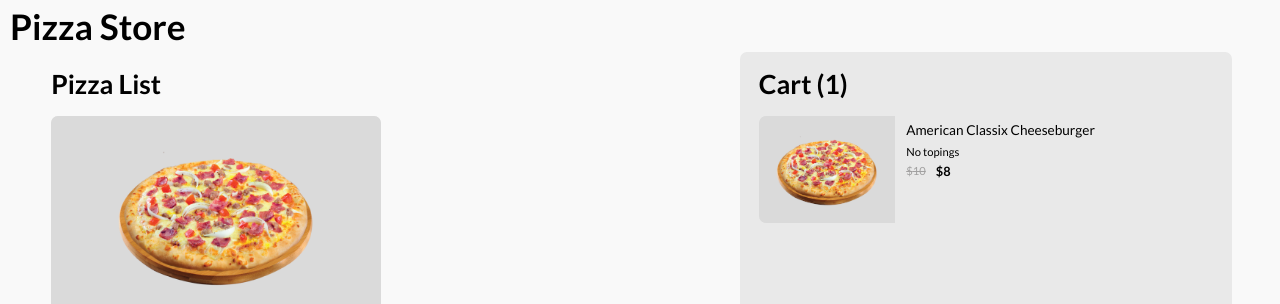
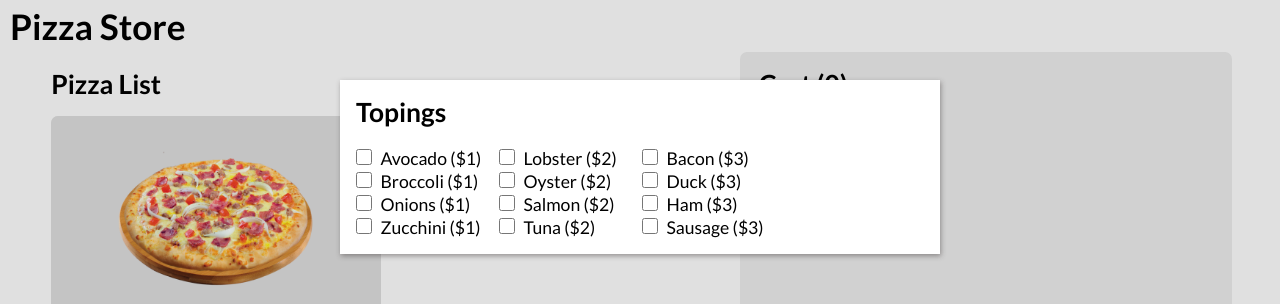
Before and after one commit to donnisnoni/pizza-store, a Svelte app: page / in a window 1280 px wide. Both pictures are taken after a click on the button 345 px from the left and 382 px from the top of the page. Shown: the top 304 px of the page. Built offline with nearby package versions, Linux system fonts and the light colour scheme.

Commit message:
Add toping items
Signed-off-by: Don Alfons Nisnoni <don@kronosinvestments.net>

```diff
--- a/src/App.svelte
+++ b/src/App.svelte
@@ -1,7 +1,10 @@
 <script>
   import Item from "./components/Item.svelte";
   import CartItem from "./components/CartItem.svelte";
+  import SelectTopingsModal from "./components/SelectTopingsModal.svelte";
   import { carts } from "./stores/Carts";
+
+  let selectTopingModal;
 
   let pizzas = [
     {
@@ -37,8 +40,9 @@
   ];
 
   function addToCart(pizza) {
-    pizza.topings = [];
-    carts.update((prevCarts) => [...prevCarts, pizza]);
+    selectTopingModal.open();
+    // pizza.topings = [];
+    // carts.update((prevCarts) => [...prevCarts, pizza]);
   }
 </script>
 
@@ -64,4 +68,6 @@
       {/each}
     </div>
   </div>
+
+  <SelectTopingsModal bind:this={selectTopingModal} />
 </div>
--- /dev/null
+++ b/src/components/SelectTopingsModal.svelte
@@ -0,0 +1,80 @@
+<script>
+  let thisEl;
+
+  export let topings = [
+    {
+      label: "Avocado",
+      price: 1,
+    },
+    {
+      label: "Lobster",
+      price: 2,
+    },
+    {
+      label: "Bacon",
+      price: 3,
+    },
+    {
+      label: "Broccoli",
+      price: 1,
+    },
+    {
+      label: "Oyster",
+      price: 2,
+    },
+    {
+      label: "Duck",
+      price: 3,
+    },
+    {
+      label: "Onions",
+      price: 1,
+    },
+    {
+      label: "Salmon",
+      price: 2,
+    },
+    {
+      label: "Ham",
+      price: 3,
+    },
+    {
+      label: "Zucchini",
+      price: 1,
+    },
+    {
+      label: "Tuna",
+      price: 2,
+    },
+
+    {
+      label: "Sausage",
+      price: 3,
+    },
+  ];
+
+  export function open() {
+    thisEl.showModal();
+  }
+
+  export function close() {
+    thisEl.close();
+  }
+</script>
+
+<dialog class="select-topings-modal" bind:this={thisEl}>
+  <h2>Topings</h2>
+
+  <div class="toping-list">
+    {#each topings as toping}
+      <div class="toping-list-item">
+        <label>
+          <input type="checkbox" />
+          <span class="toping-list-item-name">
+            {toping.label} (${toping.price})
+          </span>
+        </label>
+      </div>
+    {/each}
+  </div>
+</dialog>
--- a/src/styles/main.scss
+++ b/src/styles/main.scss
@@ -189,6 +189,71 @@ body {
   }
 }
 
+.select-topings-modal {
+  width: 100%;
+  max-width: 90%;
+  margin: 10vh auto;
+  border: none;
+  box-shadow: 1px 2px 5px #29222267;
+  padding: 1rem;
+
+  @media screen and (min-width: 855px) {
+    & {
+      max-width: 85%;
+    }
+  }
+  @media screen and (min-width: 1200px) {
+    & {
+      max-width: 600px;
+    }
+  }
+  @media screen and (min-width: 1400px) {
+    & {
+      max-width: 800px;
+    }
+  }
+}
+
+.toping-list {
+  margin-top: 20px;
+  display: grid;
+  grid-gap: 2px;
+
+  @media screen and (min-width: 360px) {
+    & {
+      grid-template-columns: repeat(2, 1fr);
+    }
+  }
+
+  @media screen and (min-width: 700px) {
+    & {
+      grid-template-columns: repeat(3, 1fr);
+      grid-template-rows: repeat(4, 1fr);
+    }
+  }
+
+  @media screen and (min-width: 1200px) {
+    & {
+      grid-template-columns: repeat(3, 0.25fr);
+      grid-template-rows: repeat(4, 1fr);
+    }
+  }
+
+  .toping-list-item {
+    display: flex;
+    align-items: center;
+
+    & input[type="checkbox"] {
+      width: 16px;
+      height: 16px;
+    }
+  }
+
+  .toping-list-item-name {
+    margin: 0 10px 0 5px;
+  }
+}
+
 .text-center {
   text-align: center;
 }
```
